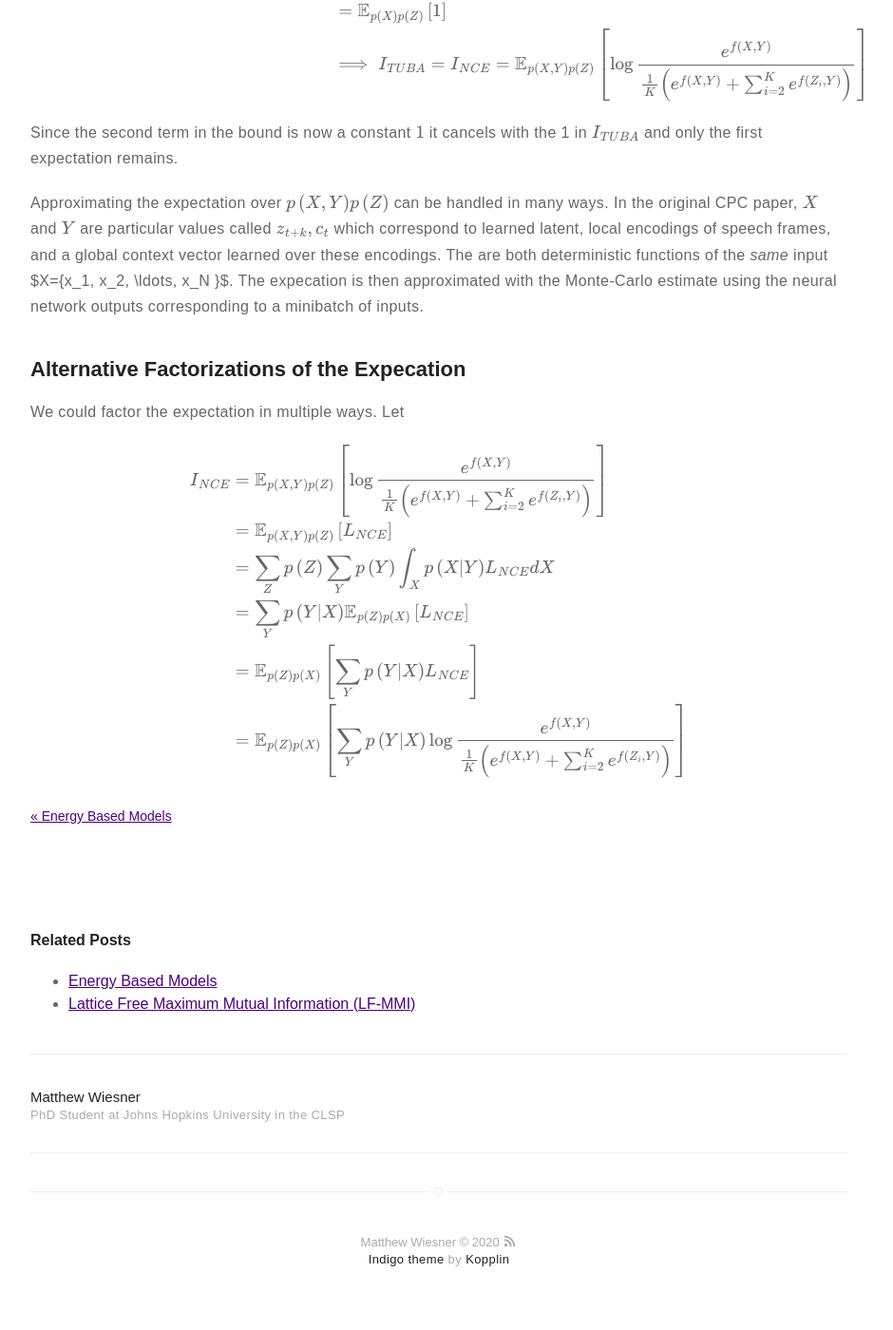
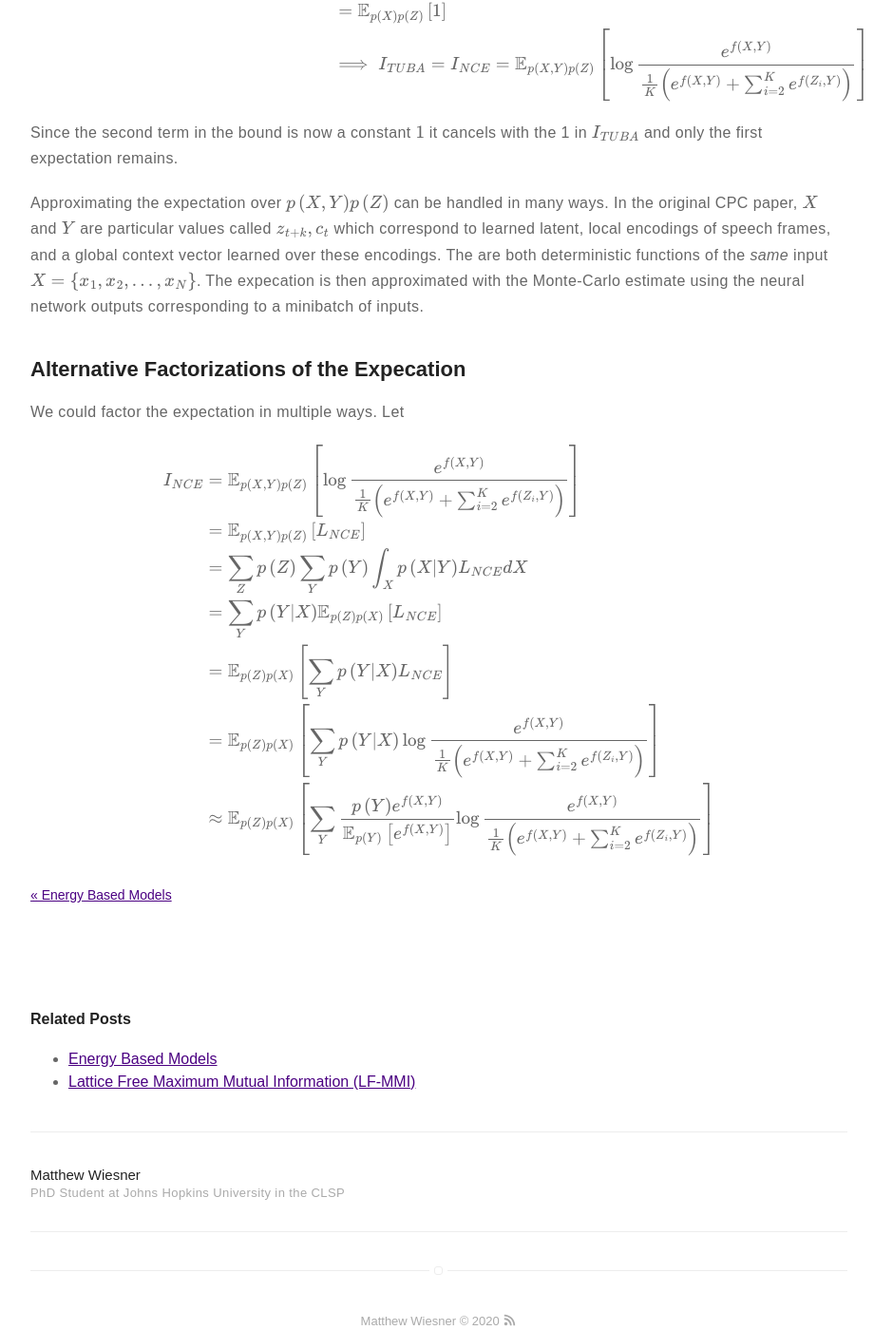
Before and after one commit to m-wiesner/m-wiesner.github.io, a Jekyll site: the page built from _posts/2020-10-30-Variational-Bounds-on-Mutual-Information.markdown, in a window 1280 px wide and 1400 px high, scrolled down 5368 px. Shown: the whole window at 95% size, without its empty margins (178-1118 px from the left). Built offline with Jekyll 4.4.1, drawn with Linux system fonts in a browser that asks for light colours; formulas are drawn with MathJax 3.

Commit message:
Update 2020-10-30-Variational-Bounds-on-Mutual-Information.markdown

```diff
--- a/_posts/2020-10-30-Variational-Bounds-on-Mutual-Information.markdown
+++ b/_posts/2020-10-30-Variational-Bounds-on-Mutual-Information.markdown
@@ -213,7 +213,7 @@ $$\begin{align}
 
 Since the second term in the bound is now a constant $$1$$ it cancels with the 1 in $$I_{TUBA}$$ and only the first expectation remains.
 
-Approximating the expectation over $$p\left(X, Y\right)p\left(Z\right)$$ can be handled in many ways. In the original CPC paper, $$X$$ and $$Y$$ are particular values called $$ z_{t+k}, c_t$$ which correspond to learned latent, local encodings of speech frames, and a global context vector learned over these encodings. The are both deterministic functions of the *same* input $X=\{x_1, x_2, \ldots, x_N \}$. The expecation is then approximated with the Monte-Carlo estimate using the neural network outputs corresponding to a minibatch of inputs.
+Approximating the expectation over $$p\left(X, Y\right)p\left(Z\right)$$ can be handled in many ways. In the original CPC paper, $$X$$ and $$Y$$ are particular values called $$ z_{t+k}, c_t$$ which correspond to learned latent, local encodings of speech frames, and a global context vector learned over these encodings. The are both deterministic functions of the *same* input $$X=\{x_1, x_2, \ldots, x_N \}$$. The expecation is then approximated with the Monte-Carlo estimate using the neural network outputs corresponding to a minibatch of inputs.
 
 ## Alternative Factorizations of the Expecation
 We could factor the expectation in multiple ways. Let
@@ -225,4 +225,5 @@ I_{NCE} &= \mathbb{E}_{p\left(X, Y\right)p\left(Z\right)}\left[\log{\frac{e^{f\l
 &= \sum_Y p\left(Y|X\right) \mathbb{E}_{p\left(Z\right)p\left(X\right)} \left[L_{NCE}\right] \\
 &= \mathbb{E}_{p\left(Z\right)p\left(X\right)} \left[\sum_Y p\left(Y|X\right)  L_{NCE}\right] \\
 &= \mathbb{E}_{p\left(Z\right)p\left(X\right)} \left[\sum_Y p\left(Y|X\right) \log{\frac{e^{f\left(X, Y\right)}}{\frac{1}{K}\left(e^{f\left(X, Y\right)} + \sum_{i=2}^{K} e^{f\left(Z_i, Y\right)}\right)}} \right] \\
+&\approx \mathbb{E}_{p\left(Z\right)p\left(X\right)} \left[\sum_Y \frac{p\left(Y\right)e^{f\left(X, Y\right)}}{\mathbb{E}_{p\left(Y\right)} \left[e^{f\left(X, Y\right)}\right]} \log{\frac{e^{f\left(X, Y\right)}}{\frac{1}{K}\left(e^{f\left(X, Y\right)} + \sum_{i=2}^{K} e^{f\left(Z_i, Y\right)}\right)}} \right]
 \end{align}$$
```
